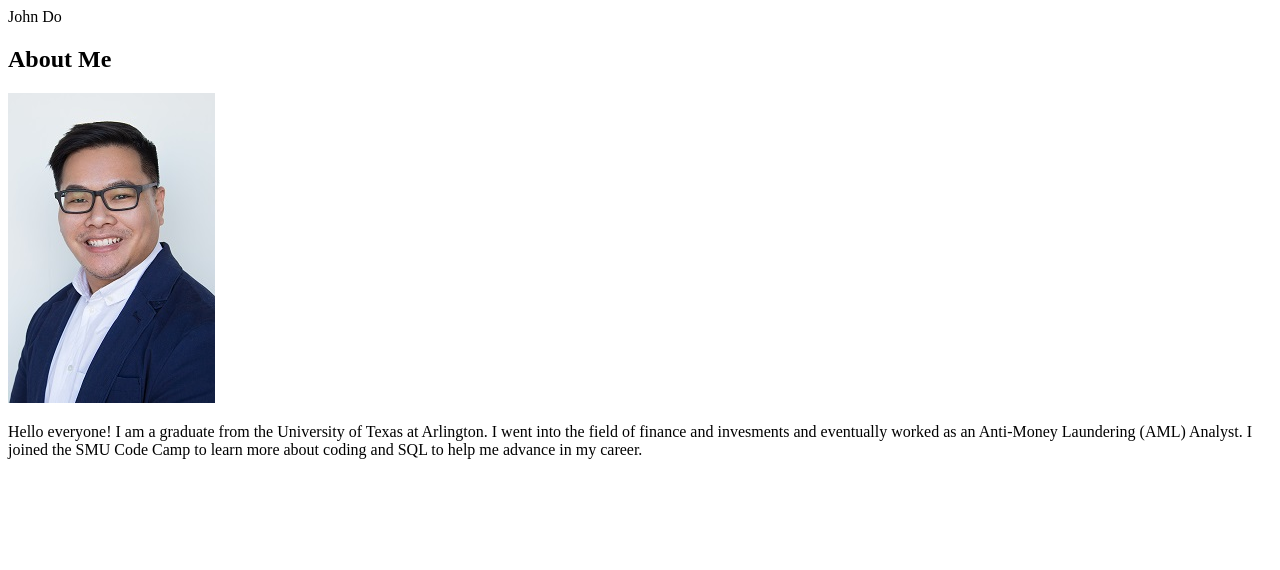
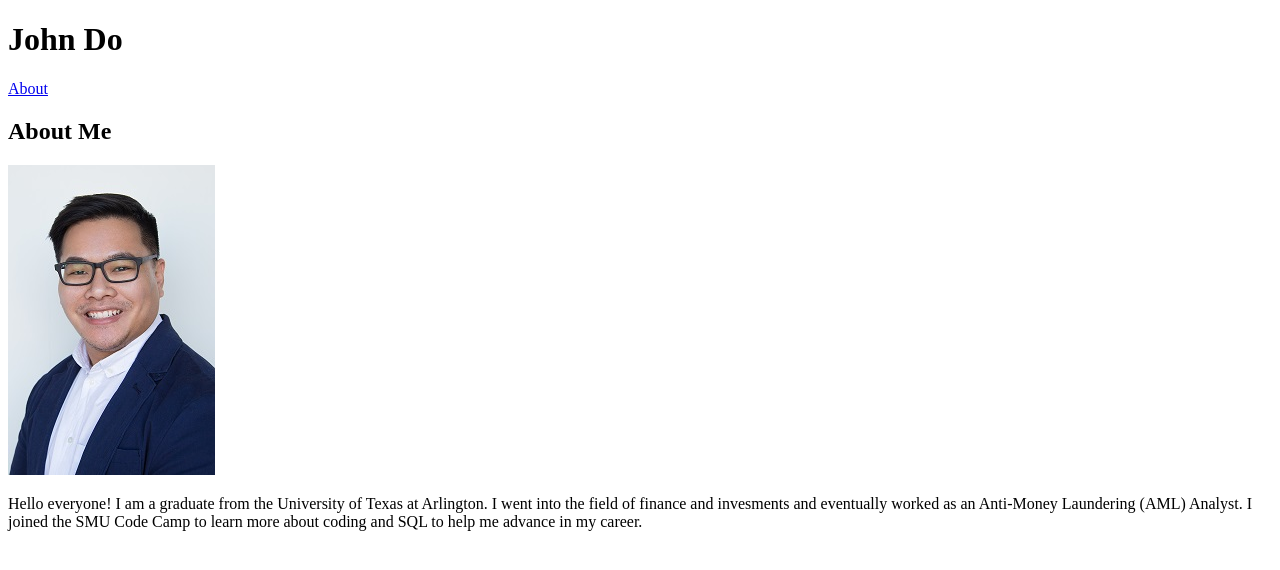
Before and after one commit to Johnphtdo/Basic-Portfolio, a plain HTML site: page index.html in a window 1280 px wide. Drawn offline with Linux system fonts and the light colour scheme.

Commit message:
editing ID and classes

```diff
--- a/index.html
+++ b/index.html
@@ -8,19 +8,24 @@
 </head>
 
 <body>
-    <div class="Name">
-        <header>John Do</header>
+
+    <div class="header">
+        <header>
+        <h1>John Do</h1>
+        </header>
     </div>
 
     <div class="nav">
         <nav>
+
+        <a href="https://johnphtdo.github.io/Basic-Portfolio/">About</a>
 
         </nav>
     </div>
 
     <div class="wrapper">
 
-    <section id="About-me">
+    <section id="content">
         <h1>About Me</h1>
 
         <img src="assets/images/5D6A6715.jpg" width="207" height="310">
@@ -35,7 +40,5 @@
         </p>
     </div>
 
-
-
 </body>
 </html>
```
